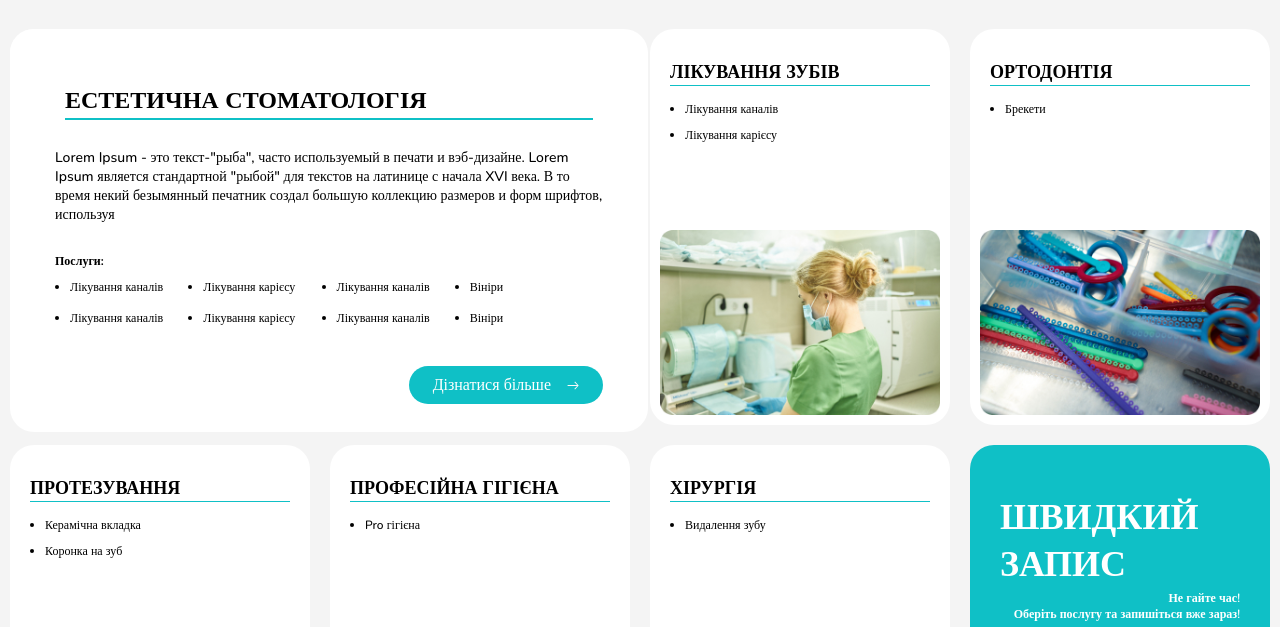
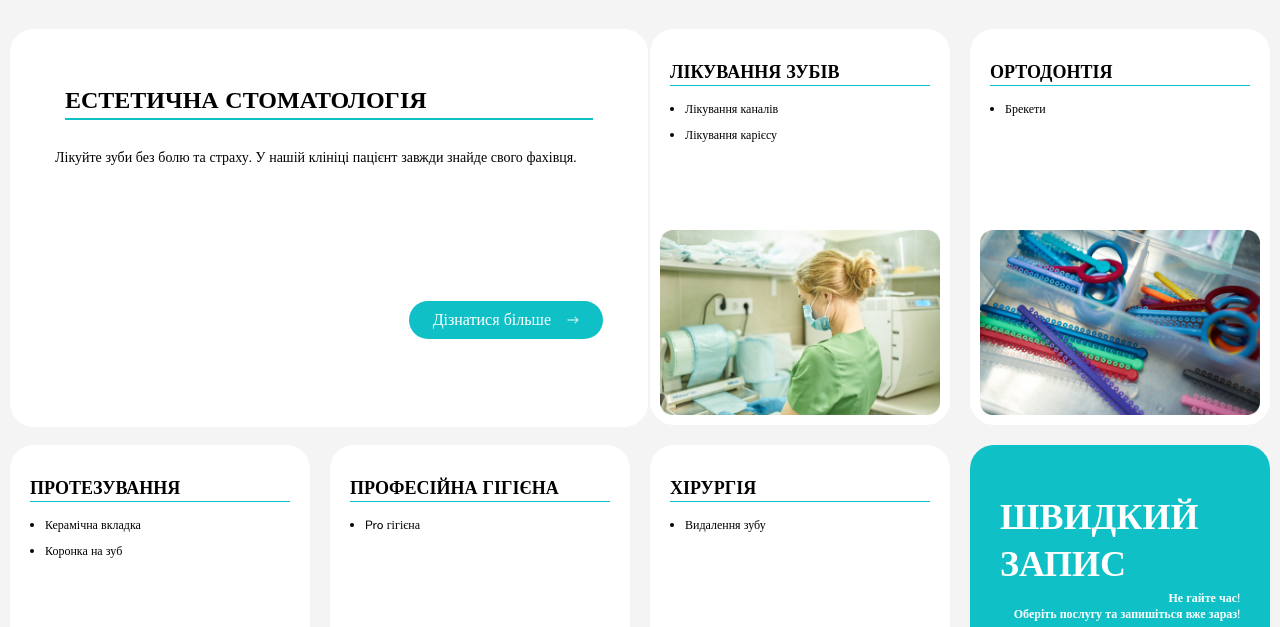
Before and after one commit to Yurbus/EkaDental, a plain HTML site: page index.html in a window 1280 px wide. Both pictures are taken after a click on the element 160 px from the left and 922 px from the top of the page. Shown: the part 695-1322 px from the top of the page. Drawn offline with nearby package versions, Linux system fonts and the light colour scheme.

Commit message:
ще правки

```diff
--- a/index.html
+++ b/index.html
@@ -80,12 +80,10 @@
                                     </div>
                                     <div class="card__service-open">
                                         <h3 class="card__title">Естетична стоматологія</h3>
-                                        <p>Lorem Ipsum - это текст-"рыба", часто используемый в печати и вэб-дизайне.
-                                            Lorem Ipsum является стандартной "рыбой" для текстов на латинице с начала
-                                            XVI века. В то время некий безымянный печатник создал большую коллекцию
-                                            размеров и форм шрифтов, используя
+                                        <p>Лікуйте зуби без болю та страху.
+                                            У нашій клініці пацієнт завжди знайде свого фахівця.
                                         </p>
-                                        <h4>Послуги:</h4>
+                                        <!-- <h4>Послуги:</h4>
                                         <ul class="card__list-open">
                                             <li>Лікування каналів</li>
                                             <li>Лікування карієсу</li>
@@ -95,7 +93,7 @@
                                             <li>Лікування карієсу</li>
                                             <li>Лікування каналів</li>
                                             <li>Вініри</li>
-                                        </ul>
+                                        </ul> -->
                                         <a href="service_aesthetic.html" class="card__more _main__btn ">Дізнатися більше<img src="img/svg/arrow-btn.svg" alt=""></a>
                                     </div>
                                 </div>
@@ -113,12 +111,9 @@
                                     </div>
                                     <div class="card__service-open">
                                         <h3 class="card__title">Імплантація зубів</h3>
-                                        <p>Lorem Ipsum - это текст-"рыба", часто используемый в печати и вэб-дизайне.
-                                            Lorem Ipsum является стандартной "рыбой" для текстов на латинице с начала
-                                            XVI века. В то время некий безымянный печатник создал большую коллекцию
-                                            размеров и форм шрифтов, используя
+                                        <p>Вибирайте систему імплантації із своїм стоматологом
                                         </p>
-                                        <h4>Послуги:</h4>
+                                        <!-- <h4>Послуги:</h4>
                                         <ul class="card__list-open">
                                             <li>Лікування каналів</li>
                                             <li>Лікування карієсу</li>
@@ -128,7 +123,7 @@
                                             <li>Лікування карієсу</li>
                                             <li>Лікування каналів</li>
                                             <li>Вініри</li>
-                                        </ul>
+                                        </ul> -->
                                         <a href="service_implants.html" class="card__more _main__btn ">Дізнатися більше<img src="img/svg/arrow-btn.svg" alt=""></a>
                                     </div>
                                 </div>
@@ -145,12 +140,10 @@
                                     </div>
                                     <div class="card__service-open">
                                         <h3 class="card__title">Лікування зубів</h3>
-                                        <p>Lorem Ipsum - это текст-"рыба", часто используемый в печати и вэб-дизайне.
-                                            Lorem Ipsum является стандартной "рыбой" для текстов на латинице с начала
-                                            XVI века. В то время некий безымянный печатник создал большую коллекцию
-                                            размеров и форм шрифтов, используя
+                                        <p>Лікуйте зуби без болю та страху.
+                                            У нашій клініці пацієнт завжди знайде свого фахівця.
                                         </p>
-                                        <h4>Послуги:</h4>
+                                        <!-- <h4>Послуги:</h4>
                                         <ul class="card__list-open">
                                             <li>Лікування каналів</li>
                                             <li>Лікування карієсу</li>
@@ -160,7 +153,7 @@
                                             <li>Лікування карієсу</li>
                                             <li>Лікування каналів</li>
                                             <li>Вініри</li>
-                                        </ul>
+                                        </ul> -->
                                         <a href="service_treatment.html" class="card__more _main__btn ">Дізнатися більше<img src="img/svg/arrow-btn.svg" alt=""></a>
                                     </div>
                                 </div>
@@ -176,12 +169,10 @@
                                     </div>
                                     <div class="card__service-open _4th">
                                         <h3 class="card__title">Ортодонтія</h3>
-                                        <p>Lorem Ipsum - это текст-"рыба", часто используемый в печати и вэб-дизайне.
-                                            Lorem Ipsum является стандартной "рыбой" для текстов на латинице с начала
-                                            XVI века. В то время некий безымянный печатник создал большую коллекцию
-                                            размеров и форм шрифтов, используя
+                                        <p>Лікуйте зуби без болю та страху.
+                                            У нашій клініці пацієнт завжди знайде свого фахівця.
                                         </p>
-                                        <h4>Послуги:</h4>
+                                        <!-- <h4>Послуги:</h4>
                                         <ul class="card__list-open">
                                             <li>Лікування каналів</li>
                                             <li>Лікування карієсу</li>
@@ -191,7 +182,7 @@
                                             <li>Лікування карієсу</li>
                                             <li>Лікування каналів</li>
                                             <li>Вініри</li>
-                                        </ul>
+                                        </ul> -->
                                         <a href="service_orthodontics.html" class="card__more _main__btn ">Дізнатися більше<img src="img/svg/arrow-btn.svg" alt=""></a>
                                     </div>
                                 </div>
@@ -208,12 +199,10 @@
                                     </div>
                                     <div class="card__service-open">
                                         <h3 class="card__title">Протезування</h3>
-                                        <p>Lorem Ipsum - это текст-"рыба", часто используемый в печати и вэб-дизайне.
-                                            Lorem Ipsum является стандартной "рыбой" для текстов на латинице с начала
-                                            XVI века. В то время некий безымянный печатник создал большую коллекцию
-                                            размеров и форм шрифтов, используя
+                                        <p>Лікуйте зуби без болю та страху.
+                                            У нашій клініці пацієнт завжди знайде свого фахівця.
                                         </p>
-                                        <h4>Послуги:</h4>
+                                        <!-- <h4>Послуги:</h4>
                                         <ul class="card__list-open">
                                             <li>Лікування каналів</li>
                                             <li>Лікування карієсу</li>
@@ -223,7 +212,7 @@
                                             <li>Лікування карієсу</li>
                                             <li>Лікування каналів</li>
                                             <li>Вініри</li>
-                                        </ul>
+                                        </ul> -->
                                         <a href="service_prosthesis.html" class="card__more _main__btn ">Дізнатися більше<img src="img/svg/arrow-btn.svg" alt=""></a>
                                     </div>
                                 </div>
@@ -239,12 +228,10 @@
                                     </div>
                                     <div class="card__service-open">
                                         <h3 class="card__title">Професійна гігієна</h3>
-                                        <p>Lorem Ipsum - это текст-"рыба", часто используемый в печати и вэб-дизайне.
-                                            Lorem Ipsum является стандартной "рыбой" для текстов на латинице с начала
-                                            XVI века. В то время некий безымянный печатник создал большую коллекцию
-                                            размеров и форм шрифтов, используя
+                                        <p>Професійна чистка ротової порожнини
+                                            від експерта-гігієніста
                                         </p>
-                                        <h4>Послуги:</h4>
+                                        <!-- <h4>Послуги:</h4>
                                         <ul class="card__list-open">
                                             <li>Лікування каналів</li>
                                             <li>Лікування карієсу</li>
@@ -254,7 +241,7 @@
                                             <li>Лікування карієсу</li>
                                             <li>Лікування каналів</li>
                                             <li>Вініри</li>
-                                        </ul>
+                                        </ul> -->
                                         <a href="service_hygiene.html" class="card__more _main__btn ">Дізнатися більше<img src="img/svg/arrow-btn.svg" alt=""></a>
                                     </div>
                                 </div>
@@ -270,12 +257,10 @@
                                     </div>
                                     <div class="card__service-open">
                                         <h3 class="card__title">Хірургія</h3>
-                                        <p>Lorem Ipsum - это текст-"рыба", часто используемый в печати и вэб-дизайне.
-                                            Lorem Ipsum является стандартной "рыбой" для текстов на латинице с начала
-                                            XVI века. В то время некий безымянный печатник создал большую коллекцию
-                                            размеров и форм шрифтов, используя
+                                        <p>Лікуйте зуби без болю та страху.
+                                            У нашій клініці пацієнт завжди знайде свого фахівця.
                                         </p>
-                                        <h4>Послуги:</h4>
+                                        <!-- <h4>Послуги:</h4>
                                         <ul class="card__list-open">
                                             <li>Лікування каналів</li>
                                             <li>Лікування карієсу</li>
@@ -285,7 +270,7 @@
                                             <li>Лікування карієсу</li>
                                             <li>Лікування каналів</li>
                                             <li>Вініри</li>
-                                        </ul>
+                                        </ul> -->
                                         <a href="service_surgery.html" class="card__more _main__btn ">Дізнатися більше<img src="img/svg/arrow-btn.svg" alt=""></a>
                                     </div>
                                 </div>
--- a/scss/index.scss
+++ b/scss/index.scss
@@ -406,6 +406,7 @@ body.lock {
 .card__service-wrap.card__service_active>.card__service-open {
     opacity: 1;
     width: 638px;
+    height: 398px;
     left: 0;
     z-index: 4;
 }
@@ -465,7 +466,7 @@ body.lock {
 }
 .card__more {
     text-decoration: none;
-    margin-top: 30px;
+    margin-top: 20%;
     float: right;
     img {
         width: 12px;
@@ -1238,7 +1239,7 @@ body.lock {
     .card__service-wrap.card__service_active > .card__service-open {
         opacity: 1;
         width: 100%;
-        height: auto;
+        height: 100%;
     }
     .card__service-wrap.card__service_active>.card__service-open._4th {
         opacity: 1;
```
Also changed, not shown: scss/index.css, 1 other file.
